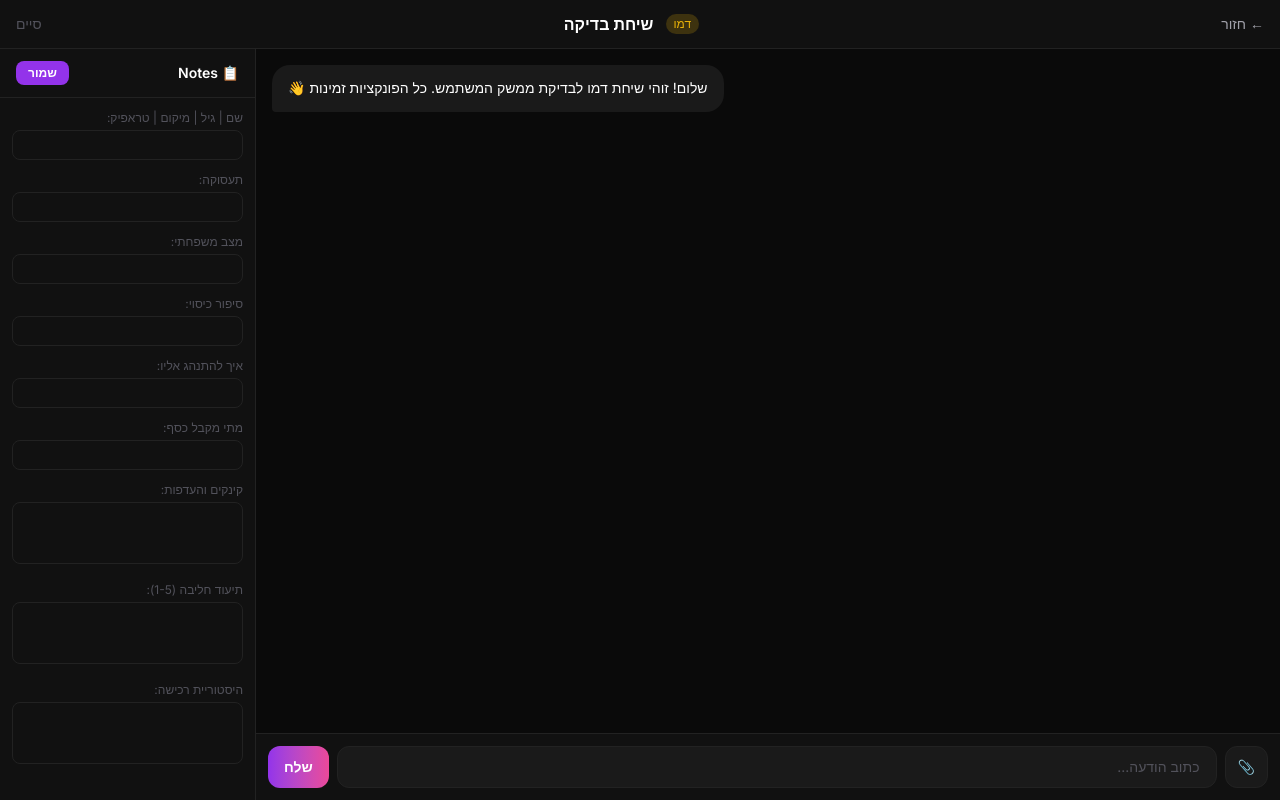
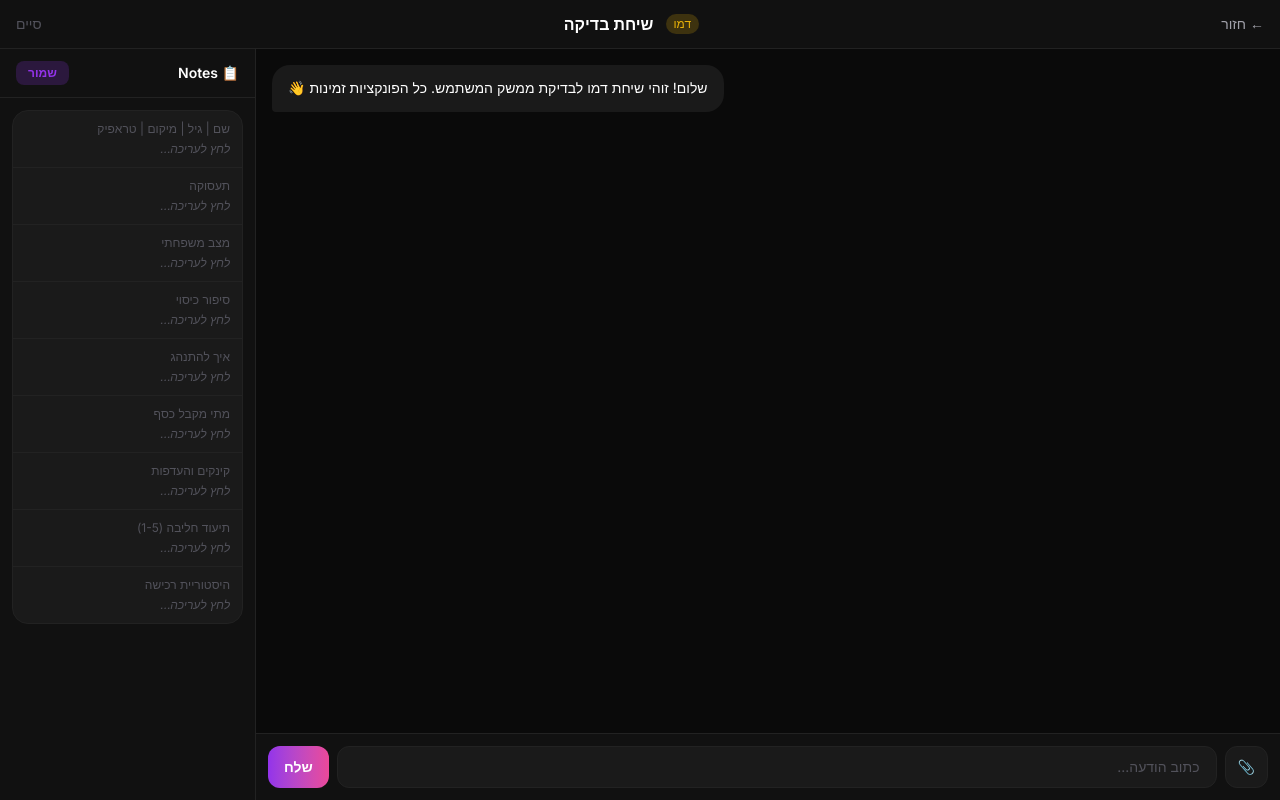
Before and after one commit to chatrecruitment-byte/Samilator, a Next.js app: page /chat/demo in a window 1280 px wide. Built offline with nearby package versions, Linux system fonts and the light colour scheme.

Commit message:
feat: notes as single card with inline edit

```diff
--- a/components/chat/SkillNotes.tsx
+++ b/components/chat/SkillNotes.tsx
@@ -26,22 +26,22 @@ const EMPTY: Notes = {
   purchase_history: '',
 }
 
-const FIELDS: { key: keyof Notes; label: string; rows?: number }[] = [
+const FIELDS: { key: keyof Notes; label: string }[] = [
   { key: 'name_age_location', label: 'שם | גיל | מיקום | טראפיק' },
   { key: 'occupation', label: 'תעסוקה' },
   { key: 'family_status', label: 'מצב משפחתי' },
   { key: 'cover_story', label: 'סיפור כיסוי' },
-  { key: 'how_to_behave', label: 'איך להתנהג אליו' },
+  { key: 'how_to_behave', label: 'איך להתנהג' },
   { key: 'payday', label: 'מתי מקבל כסף' },
-  { key: 'kinks', label: 'קינקים והעדפות', rows: 3 },
-  { key: 'milking_log', label: 'תיעוד חליבה (1-5)', rows: 3 },
-  { key: 'purchase_history', label: 'היסטוריית רכישה', rows: 3 },
+  { key: 'kinks', label: 'קינקים והעדפות' },
+  { key: 'milking_log', label: 'תיעוד חליבה (1-5)' },
+  { key: 'purchase_history', label: 'היסטוריית רכישה' },
 ]
 
 export default function SkillNotes({ skillId }: { skillId: string }) {
   const [notes, setNotes] = useState<Notes>(EMPTY)
+  const [editKey, setEditKey] = useState<keyof Notes | null>(null)
   const [saved, setSaved] = useState(false)
-  const [saving, setSaving] = useState(false)
   const [isDirty, setIsDirty] = useState(false)
 
   useEffect(() => {
@@ -60,13 +60,12 @@ export default function SkillNotes({ skillId }: { skillId: string }) {
   }
 
   async function handleSave() {
-    setSaving(true)
+    setEditKey(null)
     await fetch(`/api/skills/${skillId}/notes`, {
       method: 'POST',
       headers: { 'Content-Type': 'application/json' },
       body: JSON.stringify(notes),
     })
-    setSaving(false)
     setSaved(true)
     setIsDirty(false)
     setTimeout(() => setSaved(false), 3000)
@@ -74,43 +73,48 @@ export default function SkillNotes({ skillId }: { skillId: string }) {
 
   return (
     <div className="flex flex-col h-full">
-      <div className="flex items-center justify-between px-4 py-3 border-b border-bg-hover">
+      {/* Header */}
+      <div className="flex items-center justify-between px-4 py-3 border-b border-bg-hover shrink-0">
         <span className="text-text-primary font-semibold text-sm">📋 Notes</span>
         <button
           onClick={handleSave}
-          disabled={saving || !isDirty}
+          disabled={!isDirty}
           className={`text-xs px-3 py-1 rounded-lg font-semibold transition-colors ${
             saved ? 'bg-accent-green/20 text-accent-green' :
-            isDirty ? 'bg-accent-purple text-white hover:bg-accent-purple/80' :
+            isDirty ? 'bg-accent-purple/20 text-accent-purple hover:bg-accent-purple/30' :
             'bg-bg-hover text-text-muted cursor-not-allowed'
           }`}
         >
-          {saved ? 'נשמר ✓' : saving ? 'שומר...' : 'שמור'}
+          {saved ? 'נשמר ✓' : 'שמור'}
         </button>
       </div>
 
-      <div className="flex-1 overflow-y-auto p-3 space-y-3">
-        {FIELDS.map(field => (
-          <div key={field.key}>
-            <label className="block text-text-muted text-xs mb-1">{field.label}:</label>
-            {field.rows ? (
+      {/* Single card */}
+      <div className="flex-1 overflow-y-auto p-3">
+        <div className="bg-bg-card border border-bg-hover rounded-2xl overflow-hidden">
+          {FIELDS.map((field, i) => (
+            <div key={field.key}
+              className={`px-3 py-2.5 cursor-pointer hover:bg-bg-hover/50 transition-colors ${i < FIELDS.length - 1 ? 'border-b border-bg-hover' : ''}`}
+              onClick={() => setEditKey(field.key)}>
+              <p className="text-text-muted text-xs mb-1">{field.label}</p>
+              {editKey === field.key ? (
                 <textarea
+                  autoFocus
                   value={notes[field.key]}
                   onChange={e => handleChange(field.key, e.target.value)}
-                rows={field.rows}
-                className="w-full bg-bg-secondary border border-bg-hover rounded-lg px-2.5 py-1.5 text-text-primary text-xs resize-none focus:outline-none focus:border-accent-purple transition-colors"
+                  onBlur={() => setEditKey(null)}
+                  rows={2}
+                  className="w-full bg-bg-secondary border border-accent-purple/50 rounded-lg px-2 py-1 text-text-primary text-xs resize-none focus:outline-none"
                 />
               ) : (
-              <input
-                type="text"
-                value={notes[field.key]}
-                onChange={e => handleChange(field.key, e.target.value)}
-                className="w-full bg-bg-secondary border border-bg-hover rounded-lg px-2.5 py-1.5 text-text-primary text-xs focus:outline-none focus:border-accent-purple transition-colors"
-              />
+                <p className={`text-xs min-h-[16px] ${notes[field.key] ? 'text-text-primary' : 'text-text-muted italic'}`}>
+                  {notes[field.key] || 'לחץ לעריכה...'}
+                </p>
               )}
             </div>
           ))}
         </div>
       </div>
+    </div>
   )
 }
--- a/components/chat/SkillNotesMock.tsx
+++ b/components/chat/SkillNotesMock.tsx
@@ -7,46 +7,60 @@ const FIELDS = [
   { key: 'occupation', label: 'תעסוקה' },
   { key: 'family_status', label: 'מצב משפחתי' },
   { key: 'cover_story', label: 'סיפור כיסוי' },
-  { key: 'how_to_behave', label: 'איך להתנהג אליו' },
+  { key: 'how_to_behave', label: 'איך להתנהג' },
   { key: 'payday', label: 'מתי מקבל כסף' },
-  { key: 'kinks', label: 'קינקים והעדפות', rows: 3 },
-  { key: 'milking_log', label: 'תיעוד חליבה (1-5)', rows: 3 },
-  { key: 'purchase_history', label: 'היסטוריית רכישה', rows: 3 },
+  { key: 'kinks', label: 'קינקים והעדפות' },
+  { key: 'milking_log', label: 'תיעוד חליבה (1-5)' },
+  { key: 'purchase_history', label: 'היסטוריית רכישה' },
 ]
 
 export default function SkillNotesMock() {
   const [notes, setNotes] = useState<Record<string, string>>({})
+  const [editKey, setEditKey] = useState<string | null>(null)
   const [saved, setSaved] = useState(false)
 
   function handleSave() {
+    setEditKey(null)
     setSaved(true)
     setTimeout(() => setSaved(false), 2000)
   }
 
   return (
     <div className="flex flex-col h-full">
-      <div className="flex items-center justify-between px-4 py-3 border-b border-bg-hover">
+      {/* Header */}
+      <div className="flex items-center justify-between px-4 py-3 border-b border-bg-hover shrink-0">
         <span className="text-text-primary font-semibold text-sm">📋 Notes</span>
         <button onClick={handleSave}
-          className={`text-xs px-3 py-1 rounded-lg font-semibold transition-colors ${saved ? 'bg-accent-green/20 text-accent-green' : 'bg-accent-purple text-white hover:bg-accent-purple/80'}`}>
+          className={`text-xs px-3 py-1 rounded-lg font-semibold transition-colors ${saved ? 'bg-accent-green/20 text-accent-green' : 'bg-accent-purple/20 text-accent-purple hover:bg-accent-purple/30'}`}>
           {saved ? 'נשמר ✓' : 'שמור'}
         </button>
       </div>
-      <div className="flex-1 overflow-y-auto p-3 space-y-3">
-        {FIELDS.map(field => (
-          <div key={field.key}>
-            <label className="block text-text-muted text-xs mb-1">{field.label}:</label>
-            {field.rows ? (
-              <textarea rows={field.rows} value={notes[field.key] || ''}
-                onChange={e => setNotes(prev => ({ ...prev, [field.key]: e.target.value }))}
-                className="w-full bg-bg-secondary border border-bg-hover rounded-lg px-2.5 py-1.5 text-text-primary text-xs resize-none focus:outline-none focus:border-accent-purple transition-colors" />
-            ) : (
-              <input type="text" value={notes[field.key] || ''}
-                onChange={e => setNotes(prev => ({ ...prev, [field.key]: e.target.value }))}
-                className="w-full bg-bg-secondary border border-bg-hover rounded-lg px-2.5 py-1.5 text-text-primary text-xs focus:outline-none focus:border-accent-purple transition-colors" />
-            )}
-          </div>
-        ))}
+
+      {/* Single card */}
+      <div className="flex-1 overflow-y-auto p-3">
+        <div className="bg-bg-card border border-bg-hover rounded-2xl overflow-hidden">
+          {FIELDS.map((field, i) => (
+            <div key={field.key}
+              className={`px-3 py-2.5 ${i < FIELDS.length - 1 ? 'border-b border-bg-hover' : ''}`}
+              onClick={() => setEditKey(field.key)}>
+              <p className="text-text-muted text-xs mb-1">{field.label}</p>
+              {editKey === field.key ? (
+                <textarea
+                  autoFocus
+                  value={notes[field.key] || ''}
+                  onChange={e => setNotes(prev => ({ ...prev, [field.key]: e.target.value }))}
+                  onBlur={() => setEditKey(null)}
+                  rows={2}
+                  className="w-full bg-bg-secondary border border-accent-purple/50 rounded-lg px-2 py-1 text-text-primary text-xs resize-none focus:outline-none"
+                />
+              ) : (
+                <p className={`text-xs min-h-[16px] ${notes[field.key] ? 'text-text-primary' : 'text-text-muted italic'}`}>
+                  {notes[field.key] || 'לחץ לעריכה...'}
+                </p>
+              )}
+            </div>
+          ))}
+        </div>
       </div>
     </div>
   )
```
Lines whose indentation alone changed are shown as unchanged.
